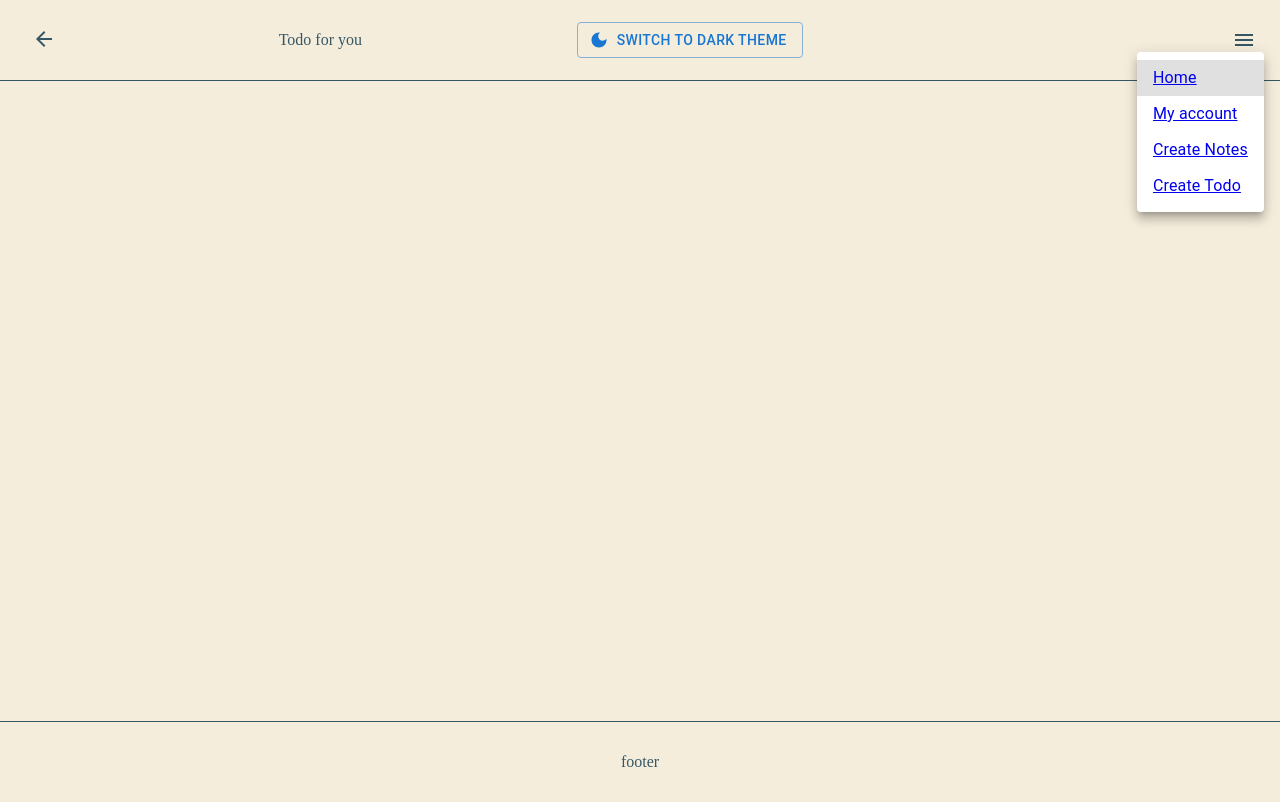
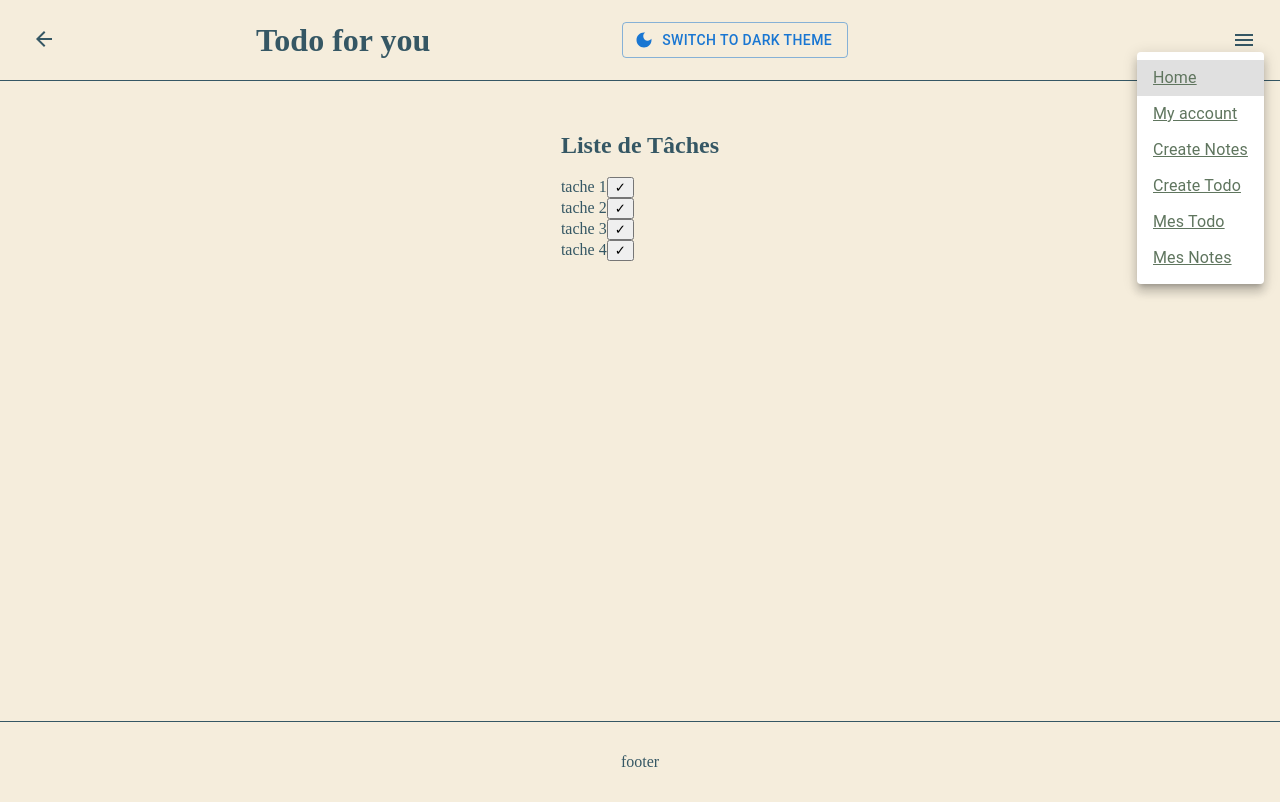
Before and after one commit to Alban-Pascal/Todo-for-you, a React (Create React App) app: page /MyTodo in a window 1280 px wide. Both pictures are taken after a click on the icon 1243 px from the left and 40 px from the top of the page. Built offline with nearby package versions, Linux system fonts and the light colour scheme.

Commit message:
pages MyTodo MyNotes

```diff
--- a/src/App.css
+++ b/src/App.css
@@ -1,5 +1,5 @@
 html, body, div, span, applet, object, iframe,
-h1, h2, h3, h4, h5, h6, p, blockquote, pre,
+ h2, h3, h4, h5, h6, p, blockquote, pre,
 a, abbr, acronym, address, big, cite, code,
 del, dfn, em, img, ins, kbd, q, s, samp,
 small, strike, strong, sub, sup, tt, var,
@@ -41,3 +41,16 @@ table {
 	border-collapse: collapse;
 	border-spacing: 0;
 }
+
+h1 {
+	font-weight: bold;
+	height: max-content;
+}
+
+a:link {
+	color: rgb(95, 117, 94);
+  }
+
+  a:visited {
+	color: rgb(5, 77, 5);
+  }
--- a/src/App.js
+++ b/src/App.js
@@ -9,6 +9,8 @@ import CreateNote from "Components/Pages/CreateNote";
 import CreateTodo from "Components/Pages/CreateTodo";
 import Identification from "Components/Pages/Myaccount";
 import CreateFolder from "Components/Pages/CreateFolder";
+import MyTodo from "Components/Pages/MyTodo";
+import MyNote from "Components/Pages/CreateNote";
 
 export default function App() {
   return (
@@ -22,6 +24,8 @@ export default function App() {
           <Route path="CreateTodo" element={<CreateTodo />} />
           <Route path="Identification" element={<Identification />} />
           <Route path="CreateFolder" element={<CreateFolder />} />
+          <Route path="MyTodo" element={<MyTodo />} />
+          <Route path="MyNote" element={<MyNote />} />
         </Routes>
       </Layout>
     </Router>
--- a/src/Components/Pages/CreateNote.js
+++ b/src/Components/Pages/CreateNote.js
@@ -22,7 +22,7 @@ export default function CreateNote() {
         noValidate
         autoComplete="off"
       >
-        <div>
+        <div className="list-group-item d-flex align-item-items-center">
           <TextField
             id="filled-multiline-flexible"
             label="Titre de la note"
@@ -32,6 +32,8 @@ export default function CreateNote() {
             onChange={handleChange}
             variant="filled"
           />
+        </div>
+        <div className="list-group-item d-flex align-item-items-center">
           <TextField
             id="filled-textarea"
             label="Nom du créateur"
@@ -39,6 +41,8 @@ export default function CreateNote() {
             multiline
             variant="filled"
           />
+        </div>
+        <div className="list-group-item d-flex align-item-items-center">
           <TextField
             id="filled-multiline-static"
             label="Ma Note"
--- a/src/Components/Pages/CreateTodo.js
+++ b/src/Components/Pages/CreateTodo.js
@@ -22,7 +22,7 @@ export default function CreateTodo() {
         noValidate
         autoComplete="off"
       >
-        <div>
+        <div className="list-group-item d-flex align-item-items-center">
           <TextField
             id="filled-multiline-flexible"
             label="Titre du Todo"
@@ -32,6 +32,8 @@ export default function CreateTodo() {
             onChange={handleChange}
             variant="filled"
           />
+        </div>
+        <div className="list-group-item d-flex align-item-items-center">
           <TextField
             id="filled-textarea"
             label="Nom du créateur"
@@ -39,6 +41,8 @@ export default function CreateTodo() {
             multiline
             variant="filled"
           />
+        </div>
+        <div className="list-group-item d-flex align-item-items-center">
           <TextField
             id="filled-multiline-static"
             label="Ma Note"
--- a/src/Components/Pages/Home.js
+++ b/src/Components/Pages/Home.js
@@ -23,18 +23,24 @@ export default function Home() {
         }}
         onClick={preventDefault}
       >
+        <diV>
           <Link href="#" underline="hover">
             {"Mes Todo"}
           </Link>
+        </diV>
+        <div>
           <Link href="#" underline="hover">
             {"Mes Notes"}
           </Link>
-        <div> </div>
+        </div>
+
         <h2>Crée</h2>
         <div>
           <Link href="#" underline="hover">
             {"Une Note"}
           </Link>
+        </div>
+        <div>
           <Link href="#" underline="hover">
             {"Un Todo"}
           </Link>
--- a/src/Components/Pages/MyTodo.js
+++ b/src/Components/Pages/MyTodo.js
@@ -0,0 +1,39 @@
+import ReactDom from "react-dom";
+import * as React from "react";
+import Box from "@mui/material/Box";
+import Link from "@mui/material/Link";
+import ListAltIcon from "@mui/icons-material/ListAlt";
+
+export default function MyTodo() {
+  return (
+    <section id="todo">
+      <h1 className="m-3">Liste de Tâches</h1>
+      <ul className="list-group">
+        <li className="list-group-item d-flex align-item-items-center">
+          tache 1
+          <button className="btn btn-sm ml-auto btn-outline-success">
+            &#x2713;
+          </button>
+        </li>
+        <li className="list-group-item d-flex align-item-items-center">
+          tache 2
+          <button className="btn btn-sm ml-auto btn-outline-success">
+            &#x2713;
+          </button>
+        </li>
+        <li className="list-group-item d-flex align-item-items-center">
+          tache 3
+          <button className="btn btn-sm ml-auto btn-outline-success">
+            &#x2713;
+          </button>
+        </li>
+        <li className="list-group-item d-flex align-item-items-center">
+          tache 4
+          <button className="btn btn-sm ml-auto btn-outline-success">
+            &#x2713;
+          </button>
+        </li>
+      </ul>
+    </section>
+  );
+}
--- a/src/Components/UI/Header.js
+++ b/src/Components/UI/Header.js
@@ -78,6 +78,12 @@ export default function Header({ islight, handleToggleTheme }) {
         <MenuItem onClick={handleClose}>
           <Link to="/CreateTodo">Create Todo</Link>
         </MenuItem>
+        <MenuItem onClick={handleClose}>
+          <Link to="/MyTodo">Mes Todo</Link>
+        </MenuItem>
+        <MenuItem onClick={handleClose}>
+          <Link to="/MyNote">Mes Notes</Link>
+        </MenuItem>
       </Menu>
     </Wrapper>
   );
```
Lines whose indentation alone changed are shown as unchanged.
